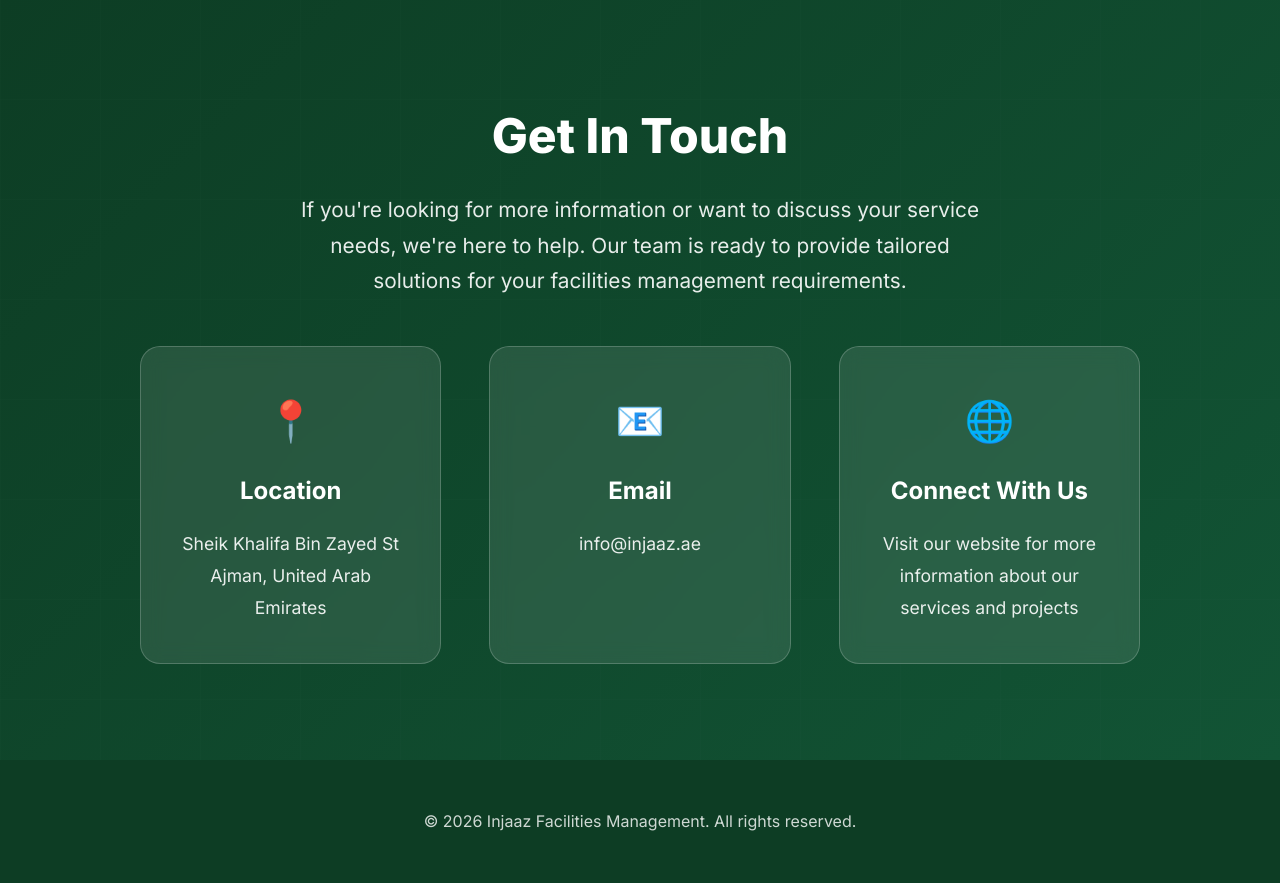
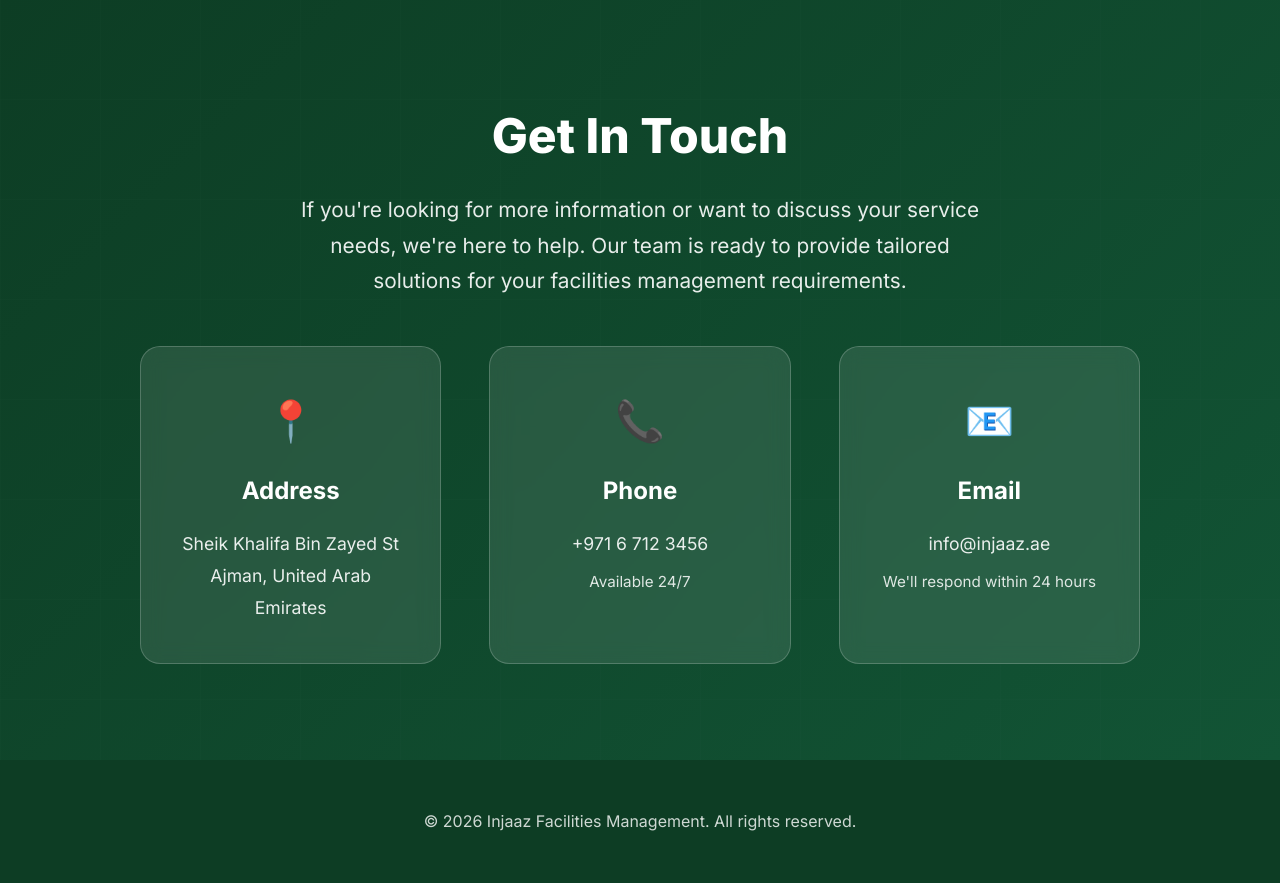
Before and after one commit to arshithinjaaz/Injaaz-App, a Flask app: page /about in a window 1280 px wide. Shown: the part 5089-5972 px from the top of the page. Run offline with Flask 3, Linux system fonts and the light colour scheme; some libraries are stand-ins or nearby versions.

Commit message:
#About page 4 & Footer

```diff
--- a/templates/about.html
+++ b/templates/about.html
@@ -64,15 +64,15 @@
       content: '';
       position: fixed;
       top: 50%;
-      right: -10%;
+      right: -8%;
       transform: translateY(-50%) rotate(-15deg);
-      width: 900px;
-      height: 900px;
+      width: 1200px;
+      height: 1200px;
       background-image: url("{{ url_for('static', filename='logo.png') }}");
       background-size: contain;
       background-repeat: no-repeat;
       background-position: center;
-      opacity: 0.04;
+      opacity: 0.05;
       pointer-events: none;
       z-index: 0;
       filter: blur(0.5px);
@@ -624,10 +624,10 @@
     /* Responsive */
     @media (max-width: 968px) {
       body::after {
-        width: 600px;
-        height: 600px;
+        width: 800px;
+        height: 800px;
         right: -20%;
-        opacity: 0.02;
+        opacity: 0.03;
       }
 
       .nav-container {
@@ -682,6 +682,13 @@
     }
 
     @media (max-width: 640px) {
+      body::after {
+        width: 600px;
+        height: 600px;
+        right: -30%;
+        opacity: 0.02;
+      }
+
       .hero h1 {
         font-size: 2rem;
       }
@@ -906,18 +913,20 @@
       <div class="contact-info">
         <div class="contact-item">
           <span class="icon">📍</span>
-          <h4>Location</h4>
+          <h4>Address</h4>
           <p>Sheik Khalifa Bin Zayed St<br>Ajman, United Arab Emirates</p>
+        </div>
+        <div class="contact-item">
+          <span class="icon">📞</span>
+          <h4>Phone</h4>
+          <a href="tel:+97167123456">+971 6 712 3456</a>
+          <p style="margin-top: 0.5rem; font-size: 0.95rem; opacity: 0.85;">Available 24/7</p>
         </div>
         <div class="contact-item">
           <span class="icon">📧</span>
           <h4>Email</h4>
           <a href="mailto:info@injaaz.ae">info@injaaz.ae</a>
-        </div>
-        <div class="contact-item">
-          <span class="icon">🌐</span>
-          <h4>Connect With Us</h4>
-          <p>Visit our website for more information about our services and projects</p>
+          <p style="margin-top: 0.5rem; font-size: 0.95rem; opacity: 0.85;">We'll respond within 24 hours</p>
         </div>
       </div>
     </section>
--- a/templates/dashboard.html
+++ b/templates/dashboard.html
@@ -902,7 +902,7 @@
   </div>
 
   <footer class="footer">
-    <p>© 2024 Injaaz • Professional Site Reporting Platform</p>
+    <p>© 2026 Injaaz • Professional Site Reporting Platform</p>
   </footer>
 
   <script>
```
